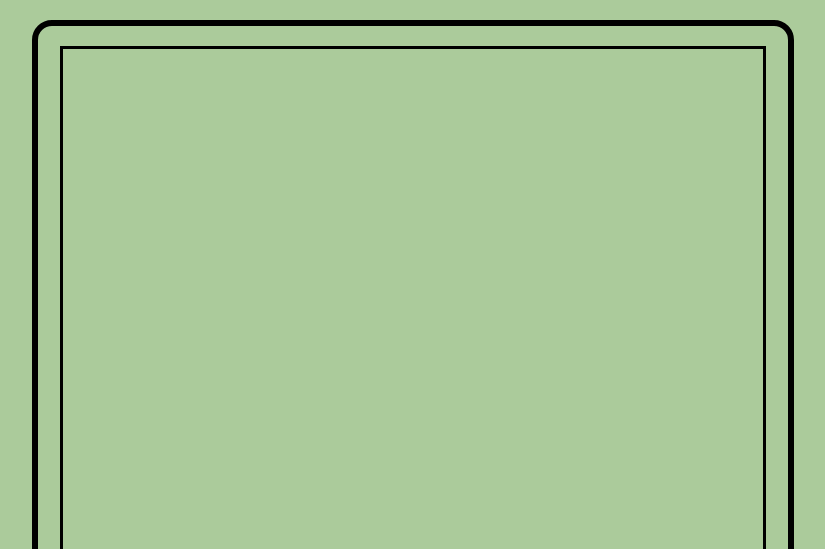
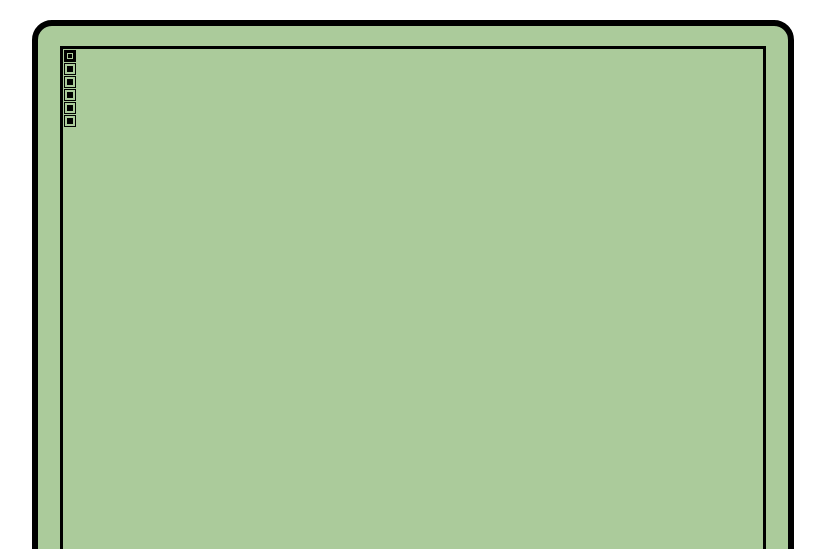
Before and after one commit to BlueSpaceTeam/snake-ts, a website built with webpack: page src/index.html in a window 1280 px wide. Shown: the top 549 px of the page, without its empty margins (227-1052 px from the left). Built offline with nearby package versions, Linux system fonts and the light colour scheme.

Commit message:
+ 蛇的样式

```diff
--- a/src/index.html
+++ b/src/index.html
@@ -1,5 +1,6 @@
 <!DOCTYPE html>
 <html>
+
 <head>
     <meta charset="utf-8">
     <title>Snake Ts</title>
@@ -7,11 +8,35 @@
 
 <body>
     <div class="wrapper">
-            <div class="move-area"></div>
+        <div class="move-area">
+            <!-- 蛇 -->
+            <div id="snake">
+                <!-- 每个一级div表示蛇的每一节 -->
+                <div>
+                    <div></div>
+                </div>
+                <div>
+                    <div></div>
+                </div>
+                <div>
+                    <div></div>
+                </div>
+                <div>
+                    <div></div>
+                </div>
+                <div>
+                    <div></div>
+                </div>
+                <div>
+                    <div></div>
+                </div>
+            </div>
+        </div>
         <div class="score-board">
             <div class="grid">SCORE: <span id="score">0</span></div>
             <div class="grid">LEVEL: <span id="rank">A</span></div>
         </div>
     </div>
 </body>
+
 </html>
--- a/src/index.less
+++ /dev/null
@@ -1,3 +0,0 @@
-body {
-    background-color: #abcb9b;
-}
--- a/src/index.ts
+++ b/src/index.ts
@@ -1,15 +1,15 @@
 /*
  * @Author: fantiga
  * @Date: 2022-04-14 22:01:46
- * @LastEditTime: 2022-04-15 11:19:46
+ * @LastEditTime: 2022-04-16 11:35:01
  * @LastEditors: fantiga
  * @Description:
  * @FilePath: /snake-ts/src/index.ts
  */
 
 import './scss/base.scss'
-import './scss/wrap.scss'
-import './index.less'
+import './scss/snake.scss'
+
 
 import { ScoreBoard } from './components/ScoreBoard'
 
--- /dev/null
+++ b/src/scss/snake.scss
@@ -0,0 +1,33 @@
+@import './wrap.scss';
+
+#snake {
+    &>div {
+        width           : 10px;
+        height          : 10px;
+        margin          : 1px;
+        background-color: $bg-color;
+        border          : 1px solid $main-color;
+
+        &>div {
+            width           : 6px;
+            height          : 6px;
+            background-color: $main-color;
+            border          : 2px solid $bg-color;
+        }
+    }
+
+    &>div:first-child {
+        width           : 6px;
+        height          : 6px;
+        margin          : 1px;
+        background-color: $bg-color;
+        border          : 3px solid $main-color;
+
+        &>div {
+            width           : 4px;
+            height          : 4px;
+            background-color: $main-color;
+            border          : 1px solid $bg-color;
+        }
+    }
+}
--- a/src/scss/wrap.scss
+++ b/src/scss/wrap.scss
@@ -1,9 +1,11 @@
 $main-color: #000;
+$bg-color: #abcb9b;
+
 .wrapper {
     margin: 20px auto;
     width: 750px;
     border: 6px solid $main-color;
-    background-color: #abcb9b;
+    background-color: $bg-color;
     border-radius: 20px;
 }
 
```
Lines whose indentation alone changed are shown as unchanged.
